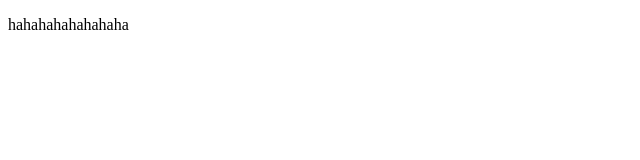
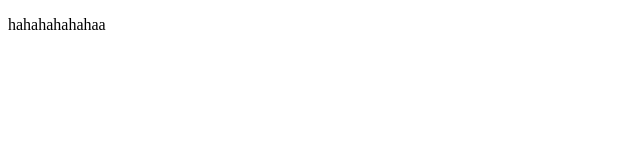
Before and after one commit to uerfor/uerfor.github.io, a plain HTML site: page index.html in a window 1280 px wide. Shown: the full height of the page, 0-640 px from the left. Drawn offline with Linux system fonts and the light colour scheme.

Commit message:
Update index.html

```diff
--- a/index.html
+++ b/index.html
@@ -7,6 +7,6 @@
     <title>zanguvw</title>
 </head>
 <body>
-    <p>hahahahahahahaha</p>
+    <p>hahahahahahaa</p>
 </body>
 </html>
```
